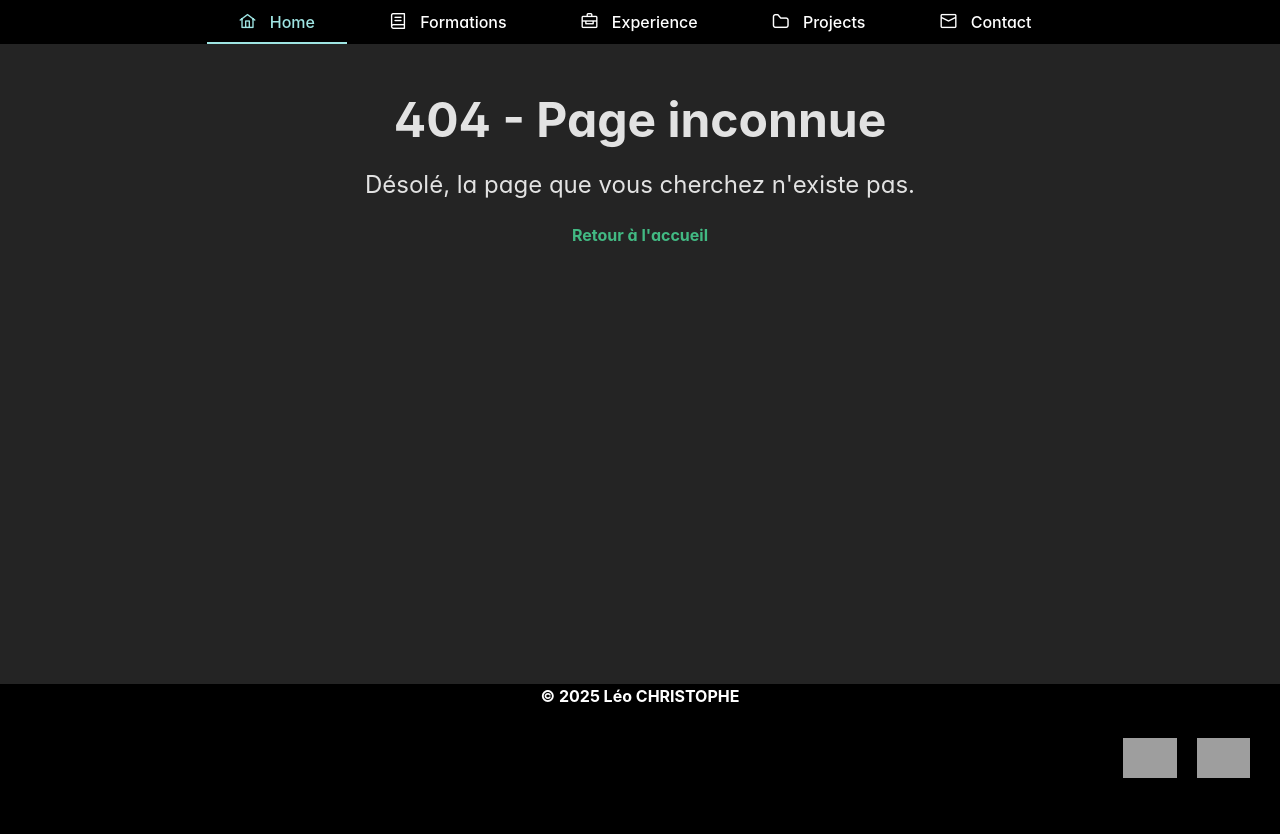
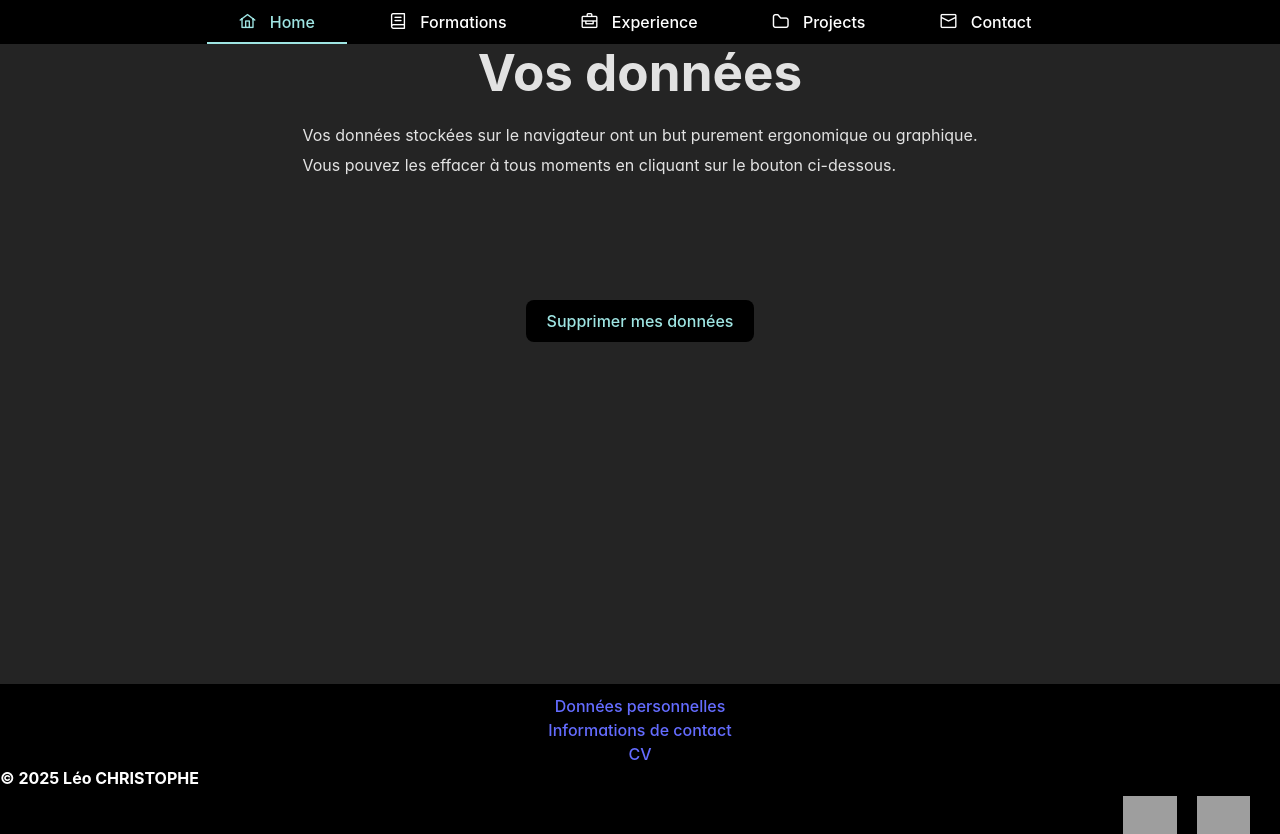
Before and after one commit to leo-christophe/portfolio, a Vue app: page /data in a window 1280 px wide. Before the commit this address had no page. Built offline with nearby package versions, Linux system fonts and the light colour scheme; grey boxes are pictures that could not be loaded.

Commit message:
data page

```diff
--- a/src/components/FooterCmt.vue
+++ b/src/components/FooterCmt.vue
@@ -7,7 +7,22 @@
 
 <template>
     <footer>
-        <strong><p>© {{new Date().getFullYear()}} Léo CHRISTOPHE</p></strong>
+
+        <ul>
+            <li>
+                <a href="/data">Données personnelles</a>
+            </li>
+            <li>
+                <a href="/contact">Informations de contact</a>
+            </li>
+            <li>
+                <a href="http://localhost:5173/documents/Web-2024-2025.pdf#page=1&zoom=70">CV</a>
+            </li>
+        </ul>
+
+
+        <p id="watermark"><strong>© {{new Date().getFullYear()}} Léo CHRISTOPHE</strong></p>
+
         <div id="links">
             <div v-for="link in links" :key="link.name" :id="link.name" class="link">
                 <a :href="link.url" target="_blank"  v-if="link.url">
@@ -15,10 +30,20 @@
                 </a>
             </div>
         </div>
+
     </footer>
 </template>
 
 <style scoped>
+    ul{
+        margin-top:10px;
+    }
+
+    #watermark {
+        float:left;
+        bottom:0px;
+    }
+
     p{
         align-items:center;
     }
@@ -27,7 +52,7 @@
         display:inline-flex;
         float:right;
         padding:20px;
-
+        margin-bottom:20px;
     }
 
     .imgLink {
@@ -38,7 +63,8 @@
     footer {
         background-color: rgb(0, 0, 0);
         height: 150px;
-        width: 100%;
+        width: 100vw;
+        max-width:100%;
         overflow: hidden;
         color: white;
         text-align:center;
--- a/src/data/data.json
+++ b/src/data/data.json
@@ -319,12 +319,12 @@
       },
       {
         "Développement logiciel": [
-          "C#", "Python", "MonoGame", "Visual Studio 2022", "Visual Studio Code", "Entity Framework", "WLangage", "WPF", "WinUI","CodeFirst", "Repository", "Injection de dépendances"
+          "C#", "Python", "Monogame", "Visual Studio 2022", "Visual Studio Code", "Entity Framework", "WLangage", "WPF", "WinUI","CodeFirst", "Repository", "Injection de dépendances"
         ]
       },
       {
         "Développement de jeux vidéo":[
-          "MonoGame", "PyGame", "Phaser", "Tiled"
+          "Monogame", "PyGame", "Phaser", "Tiled"
         ]
       },
       {
--- a/src/router/index.js
+++ b/src/router/index.js
@@ -13,6 +13,7 @@ import project_sae301 from '../views/projects/project_sae301.vue';
 import project_sae401 from '../views/projects/project_sae401.vue';
 
 import NotFound from '../components/Error/NotFound.vue';
+import dataPage from '../views/mesdonnees.vue';
 
 import {COULEUR_MENU_BASIC, COULEUR_MENU_SELECTIONNE} from '../data/const.js';
 
@@ -69,6 +70,10 @@ const routes = [
     path: '/:pathMatch(.*)*',
     name: 'NotFound',
     component: NotFound
+  },{
+    path: '/data',
+    name: 'Mes données',
+    component: dataPage
   }
 ]
 
--- /dev/null
+++ b/src/views/mesdonnees.vue
@@ -0,0 +1,52 @@
+<script setup>
+import { useRouter } from 'vue-router';  // Import useRouter to access the router instance
+import Button from 'primevue/button';
+
+const router = useRouter();  // Initialize the router
+
+function effacerStockageLocal(){
+    if (localStorage.length == 0){
+        alert("Aucune donnée n'est stockée sur votre navigateur");
+        return router.go(-1);  // Go back to the previous page
+    }
+
+    localStorage.clear();
+    alert("Vos données ont été supprimées avec succès");
+    return router.go(-1);  // Go back to the previous page
+}
+</script>
+
+<template>
+    <div id="dataPageContent">
+        <div id="title_container">
+            <h1 id="title">Vos données</h1>
+        </div>
+
+        <p id="disclaimer">
+            Vos données stockées sur le navigateur ont un but purement ergonomique ou graphique. <br>Vous pouvez les effacer à tous moments en cliquant sur le bouton ci-dessous.
+        </p>
+
+        <div id="suppButtonContainer">
+            <Button id="suppButton" label="Supprimer mes données" severity="danger" @click="effacerStockageLocal"/>
+        </div>
+    </div>
+</template>
+
+<style scoped>
+    #dataPageContent {
+        display: flex;
+        flex-direction: column;
+        align-items: center;
+        justify-content: center;
+    }
+
+    #disclaimer {
+        padding: 20px;
+        text-align: justify;
+        line-height: 30px;
+    }
+
+    #suppButtonContainer {
+        margin-top: 100px;
+    }
+</style>
--- a/src/views/projects.vue
+++ b/src/views/projects.vue
@@ -121,7 +121,9 @@ const filteredProjects = computed(() => {
 
         return (projectStartDate >= start && projectEndDate <= end)
       })
+
     }
+
   }
 
   // Filtrer par compétence
@@ -140,6 +142,12 @@ const filteredProjects = computed(() => {
     filteredByDate = filteredByDate.filter(project => {
       return project.type && checkType.value.includes(project.type)
     })
+  }
+
+  if (filteredByDate.length === 0) {
+    alert('Aucun projet ne correspond à vos critères de recherche.')
+    document.querySelector('li input').textContent = ''
+    return data.projects;
   }
 
   return filteredByDate
@@ -207,7 +215,7 @@ function switchFilter() {
       </div>
     </div>
 
-    <ul>
+    <ul id="projectList">
       <li v-for="project in filteredProjects" :key="project.id" :id="project.id" class="projectCard">
         <router-link :to="project.route" class="liensrouteur">
           <div class="projectCardIn">
@@ -247,6 +255,12 @@ function switchFilter() {
 
   div.projectCardIn{
     height:min-content;
+  }
+
+  ul#projectList{
+    display:flex;
+    flex-wrap:wrap;
+    justify-content:center;
   }
 
   li.projectCard{
```
